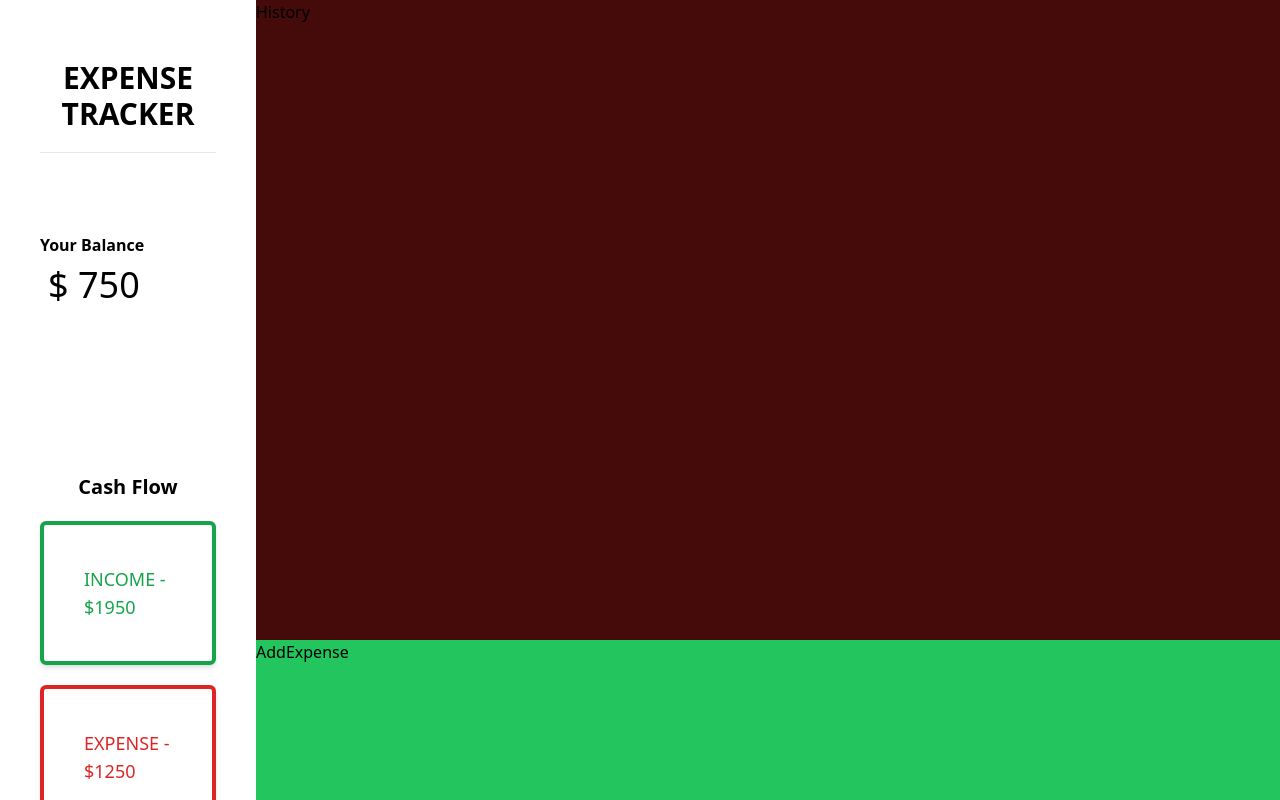
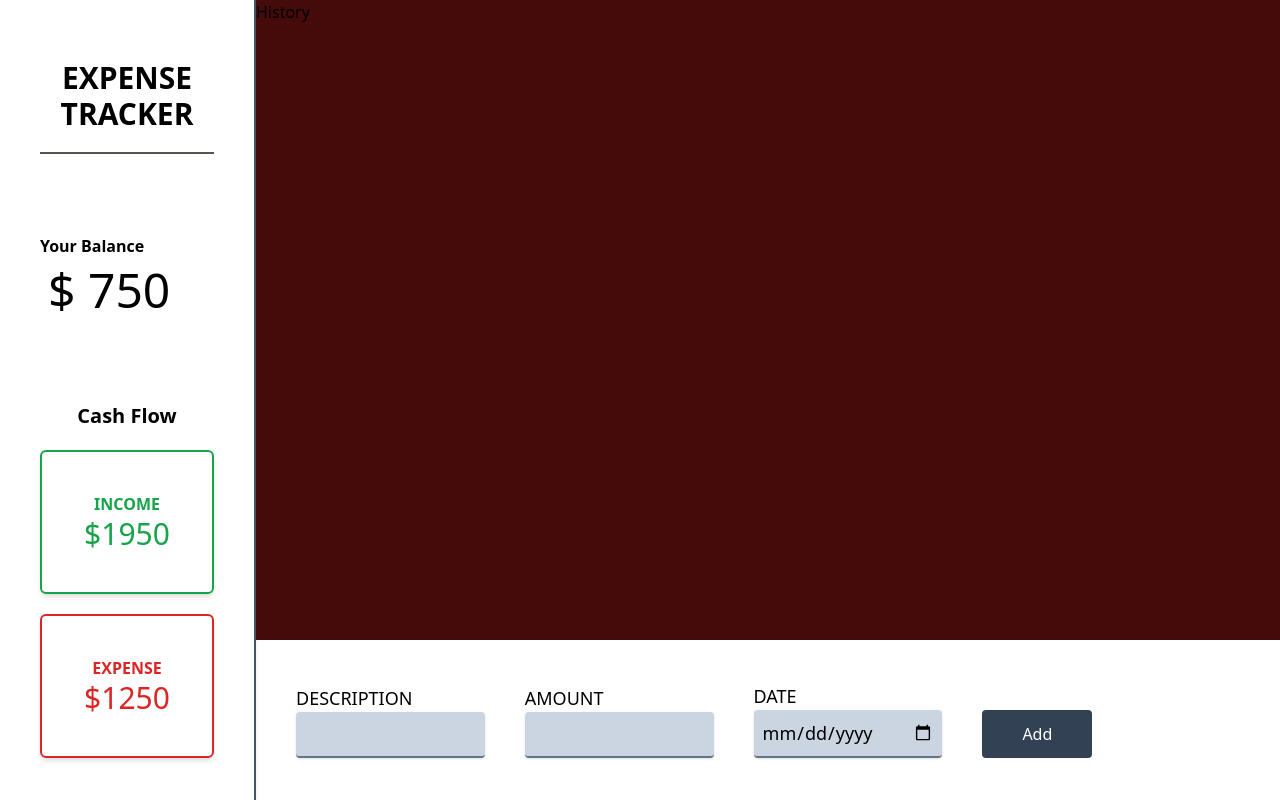
Before and after one commit to IsmayelAlam/practice_react, a React (Create React App) app in the folder expense_tracker/: page / in a window 1280 px wide. Built offline with nearby package versions, Linux system fonts and the light colour scheme.

Commit message:
add content and style to addExpense component

```diff
--- a/expense_tracker/src/Components/AddExpense.js
+++ b/expense_tracker/src/Components/AddExpense.js
@@ -1,3 +1,41 @@
 export default function AddExpense() {
-  return <div className=" bg-green-500 col-start-2 col-end-6">AddExpense</div>;
+  return (
+    <div className="col-start-2 col-end-6 flex items-center">
+      <form className="w-full flex gap-10 items-end px-10">
+        <div className="flex flex-col text-lg w-1/5 uppercase">
+          <label htmlFor="name">description</label>
+          <input
+            type="text"
+            id="name"
+            required
+            className="rounded p-2 border-b-2 border-slate-500 bg-slate-300 valid:border-green-400 shadow"
+          />
+        </div>
+        <div className="flex flex-col text-lg w-1/5 uppercase">
+          <label htmlFor="amount">amount</label>
+          <input
+            type="number"
+            id="amount"
+            required
+            className="rounded p-2 border-b-2 border-slate-500 bg-slate-300 valid:border-green-400 shadow"
+          />
+        </div>
+        <div className="flex flex-col text-lg w-1/5 uppercase">
+          <label htmlFor="date">date</label>
+          <input
+            type="date"
+            id="date"
+            required
+            className="rounded p-2 border-b-2 border-slate-500 bg-slate-300 valid:border-green-400 shadow"
+          />
+        </div>
+        <button
+          type="submit"
+          className="px-10 py-3 bg-slate-700 text-white rounded"
+        >
+          Add
+        </button>
+      </form>
+    </div>
+  );
 }
--- a/expense_tracker/src/Components/SideBar.js
+++ b/expense_tracker/src/Components/SideBar.js
@@ -1,21 +1,23 @@
 export default function SideBar() {
   return (
-    <div className="row-span-full p-10 select-none flex flex-col">
+    <div className="row-span-full p-10 select-none flex flex-col border-r-2 border-slate-600 shadow">
       <h1 className="text-center text-3xl uppercase p-5 font-semibold">
         Expense tracker
       </h1>
-      <hr />
-      <div className="my-20">
+      <hr className="border border-stone-600" />
+      <div className="mt-20">
         <h2 className="font-bold">Your Balance</h2>
-        <p className="text-4xl m-2">$ 750</p>
+        <p className="text-5xl m-2">$ 750</p>
       </div>
       <div className="my-20">
         <h2 className="font-bold text-center text-xl">Cash Flow</h2>
-        <div className="p-10 border-4 border-green-600 rounded-md uppercase my-5 text-green-600 text-lg shadow-md">
-          income - $1950
+        <div className="p-10 border-2 border-green-600 rounded-md uppercase my-5 text-green-600 font-bold shadow-md text-center">
+          <p>Income</p>
+          <p className="text-3xl font-normal">$1950</p>
         </div>
-        <div className="p-10 border-4 border-red-600 rounded-md uppercase my-5 text-red-600 text-lg shadow-md">
-          Expense - $1250
+        <div className="p-10 border-2 border-red-600 rounded-md uppercase my-5 text-red-600 font-bold shadow-md text-center">
+          <p>Expense</p>
+          <p className="text-3xl font-normal">$1250</p>
         </div>
       </div>
     </div>
```
